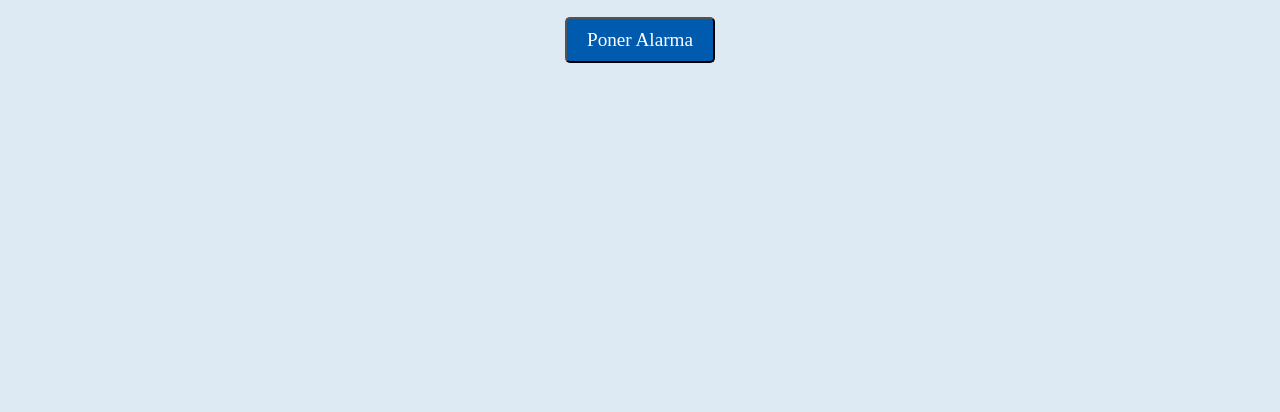
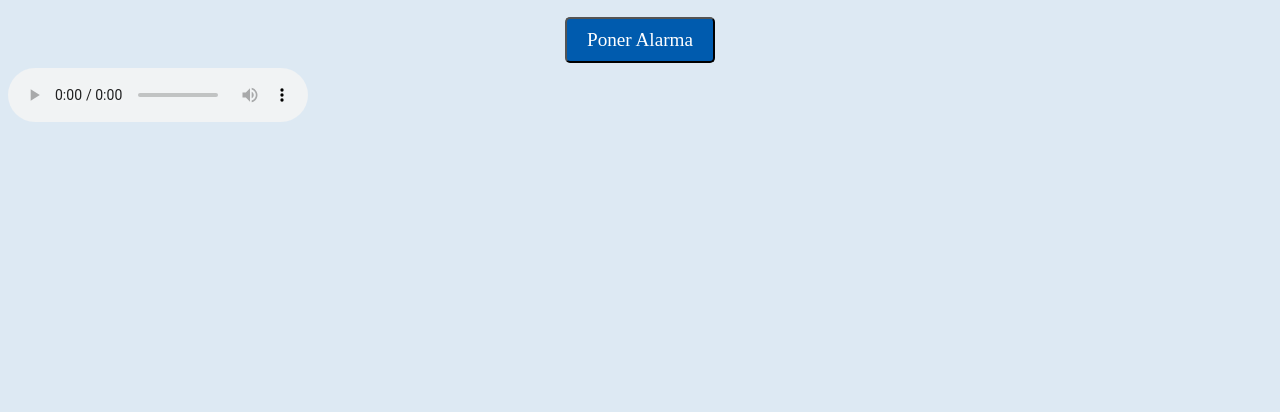
Before and after one commit to BapJ40/AlarmaBap, a plain HTML site: page index.html in a window 1280 px wide. Shown: the part 388-800 px from the top of the page. Drawn offline with Linux system fonts and the light colour scheme; a web font is replaced by a local one.

Commit message:
Sonido funcionaa

```diff
--- a/index.html
+++ b/index.html
@@ -43,7 +43,6 @@
             <option value="21">21</option>
             <option value="22">22</option>
             <option value="23">23</option>
-            <option value="24">24</option>
         </select>
         <label for="minutosSelect" class="label">Minutos</label>
         <select id="minutosSelect">
@@ -114,7 +113,11 @@
         <div class="tuAlarmas">
             <h2 id="TituloHistorial" class="tituloAlarmas ocultar">Tu historial de alarmas</h2>
         </div>
-        <audio id="sonido" src="/alarma/iPhone Radar Alarm-Ringtone (Apple Sound) - Sound Effect for Editing (320).mp3"></audio>
+        <audio id="sonido" controls>
+          <source src="/alarma/iPhone Radar Alarm-Ringtone (Apple Sound) - Sound Effect for Editing (320).mp3" type="audio/mpeg">
+          Your browser does not support the audio element.
+        </audio>
+        <!-- <audio id="sonido" src="/alarma/iPhone Radar Alarm-Ringtone (Apple Sound) - Sound Effect for Editing (320).mp3"></audio> -->
     </main>
 <script src="code.js"></script>
 </body>
```
